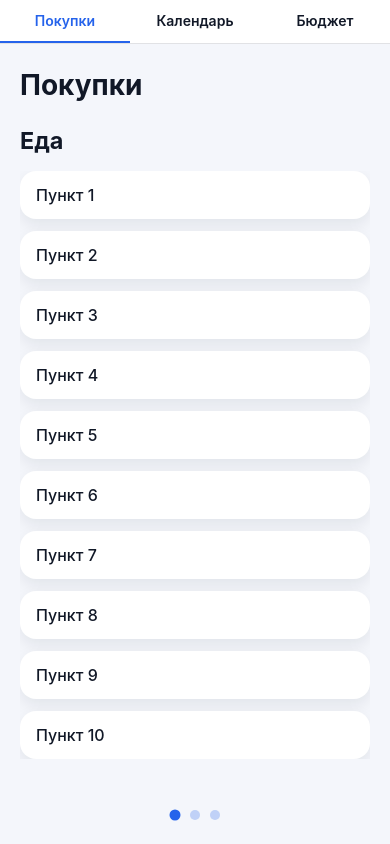
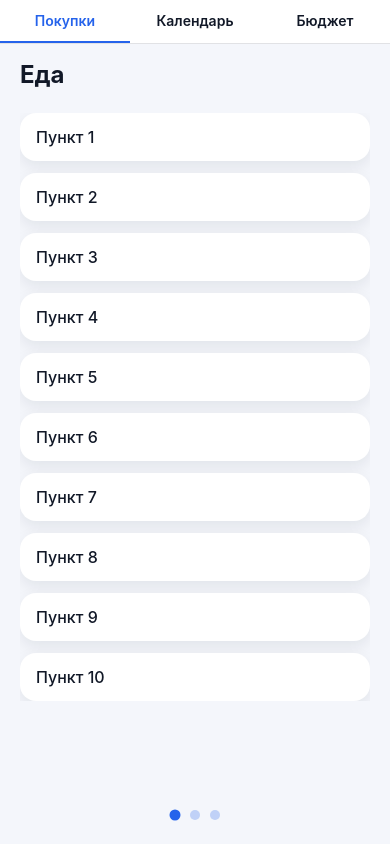
Before and after one commit to AlekseyBabich/family-telegram-bot, a React (Vite) app in the folder apps/web/: page /#/shopping in a window 390 px wide. Built offline with nearby package versions, Linux system fonts and the light colour scheme.

Commit message:
Adjust shopping layout and swipe behavior

```diff
--- a/apps/web/src/pages/Shopping.css
+++ b/apps/web/src/pages/Shopping.css
@@ -7,12 +7,12 @@
 }
 
 .shopping-header {
-  padding: 24px 20px 0;
+  padding: 16px 20px 0;
 }
 
-.shopping-title {
+.shopping-current-title {
   margin: 0;
-  font-size: clamp(28px, 7vw, 34px);
+  font-size: clamp(24px, 6vw, 30px);
   font-weight: 700;
 }
 
@@ -108,11 +108,7 @@
   }
 
   .shopping-header {
-    padding: 0 0 24px;
-  }
-
-  .shopping-title {
-    font-size: 32px;
+    display: none;
   }
 
   .shopping-desktop-grid {
--- a/apps/web/src/pages/Shopping.tsx
+++ b/apps/web/src/pages/Shopping.tsx
@@ -5,6 +5,10 @@ import './Shopping.css';
 type ShoppingListData = {
   title: string;
   items: string[];
+};
+
+type ShoppingListViewProps = ShoppingListData & {
+  showTitle?: boolean;
 };
 
 type ShoppingPagerProps = {
@@ -27,9 +31,9 @@ const LISTS: ShoppingListData[] = [
   { title: 'Вещи', items: createItems() }
 ];
 
-const ShoppingListView = ({ title, items }: ShoppingListData) => (
+const ShoppingListView = ({ title, items, showTitle = true }: ShoppingListViewProps) => (
   <div className="shopping-panel">
-    <h2 className="shopping-list-title">{title}</h2>
+    {showTitle ? <h2 className="shopping-list-title">{title}</h2> : null}
     <ul className="shopping-items">
       {items.map((item) => (
         <li key={`${title}-${item}`} className="shopping-item">
@@ -113,6 +117,11 @@ const ShoppingPager = ({ lists, currentIndex, onIndexChange }: ShoppingPagerProp
 
   const handlePointerDownCapture = (event: ReactPointerEvent<HTMLDivElement>) => {
     if (event.pointerType === 'mouse') {
+      return;
+    }
+
+    const topNav = document.querySelector('.top-tabs');
+    if (topNav && topNav.contains(event.target as Node)) {
       return;
     }
 
@@ -217,6 +226,7 @@ const ShoppingPager = ({ lists, currentIndex, onIndexChange }: ShoppingPagerProp
       } catch (error) {
         // Ignore release errors
       }
+      state.hasPointerCapture = false;
     }
 
     if (!state.longPressActive && !state.isVerticalScroll) {
@@ -252,6 +262,7 @@ const ShoppingPager = ({ lists, currentIndex, onIndexChange }: ShoppingPagerProp
       } catch (error) {
         // Ignore release errors
       }
+      state.hasPointerCapture = false;
     }
 
     resetGestureState();
@@ -275,7 +286,7 @@ const ShoppingPager = ({ lists, currentIndex, onIndexChange }: ShoppingPagerProp
     >
       <div className="shopping-track" style={trackStyle}>
         {lists.map((list) => (
-          <ShoppingListView key={list.title} {...list} />
+          <ShoppingListView key={list.title} {...list} showTitle={false} />
         ))}
       </div>
     </div>
@@ -310,10 +321,14 @@ const Shopping = () => {
     }
   }, [isDesktop]);
 
+  const currentList = LISTS[currentIndex];
+
   return (
     <section className="shopping-page">
       <header className="shopping-header">
-        <h1 className="shopping-title">Покупки</h1>
+        {!isDesktop && (
+          <h1 className="shopping-current-title">{currentList.title}</h1>
+        )}
       </header>
       {isDesktop ? (
         <div className="shopping-desktop-grid" aria-label="Списки покупок">
```
Also changed, not shown: 2 other files (tests, documents, lock files or other folders).
